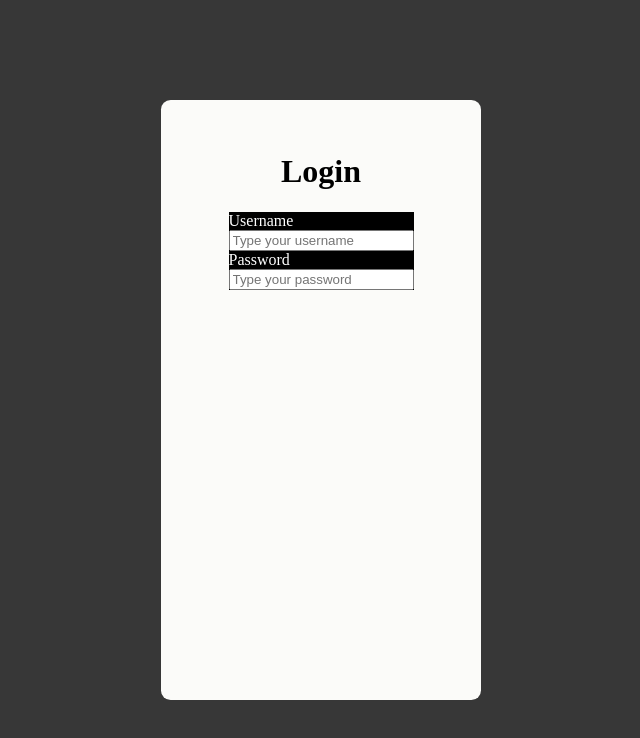
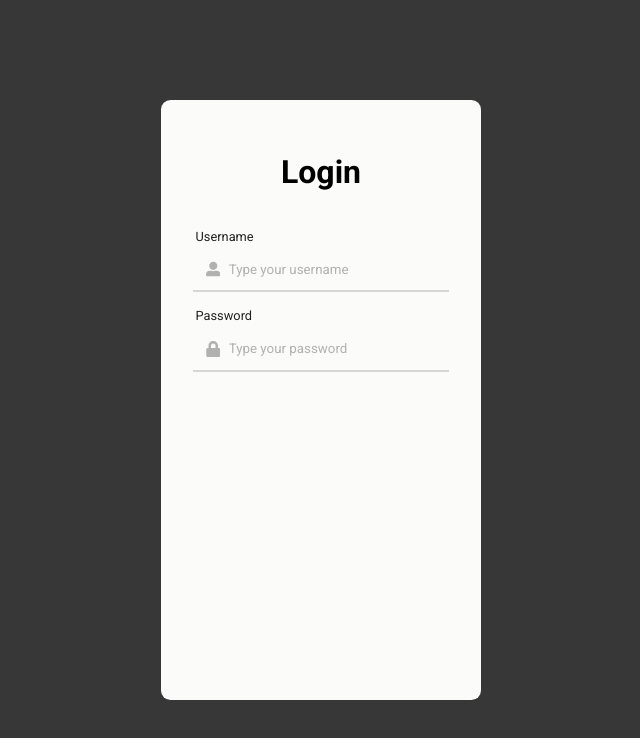
Before and after one commit to carltonLND/login-page-practice, a React (Vite) app: page / in a window 1280 px wide. Shown: the top 738 px of the page, without its empty margins (319-959 px from the left). Built offline with nearby package versions, Linux system fonts and the light colour scheme.

Commit message:
Add styling for input component

```diff
--- a/package.json
+++ b/package.json
@@ -10,7 +10,8 @@
   },
   "dependencies": {
     "react": "^18.2.0",
-    "react-dom": "^18.2.0"
+    "react-dom": "^18.2.0",
+    "react-icons": "^4.8.0"
   },
   "devDependencies": {
     "@types/react": "^18.0.28",
--- a/src/components/input/input.css
+++ b/src/components/input/input.css
@@ -1,4 +1,37 @@
 .input {
-  background-color: black;
-  color: white;
+  color: #21211f;
+  width: 100%;
 }
+
+.input .label {
+  font-weight: 400;
+  font-size: 0.8em;
+
+  padding-top: 0.4em;
+  padding-left: 0.2em;
+}
+
+.input .container {
+  width: 100%;
+
+  border-bottom: 2px solid #b1b1b1;
+  border-color: #d7d7d7;
+  padding: 0.8em;
+  padding-top: 0.4em;
+
+  display: flex;
+  align-items: center;
+  gap: 0.4em;
+}
+
+.input input {
+  width: 100%;
+  background: none;
+
+  border: none;
+  outline: none;
+}
+
+.input input::placeholder {
+  color: #b1b1b1;
+}
--- a/src/components/input/input.tsx
+++ b/src/components/input/input.tsx
@@ -1,9 +1,10 @@
 import React from "react";
 import "./input.css";
+import { FaLock, FaUserAlt } from "react-icons/fa";
 
 type Props = {
   label: string;
-  type: string;
+  type: string | "username" | "password";
   name: string;
   value: string;
   placeholder: string;
@@ -20,7 +21,16 @@ export function Input({
 }: Props) {
   return (
     <label className="input" htmlFor={label}>
-      {label}
+      <h2 className="label">{label}</h2>
+      <div className="container">
+        <FaUserAlt
+          color="#b1b1b1"
+          style={type === "username" ? {} : { display: "none" }}
+        />
+        <FaLock
+          color="#b1b1b1"
+          style={type === "password" ? {} : { display: "none" }}
+        />
         <input
           type={type}
           name={name}
@@ -28,6 +38,7 @@ export function Input({
           placeholder={placeholder}
           onChange={onChange}
         />
+      </div>
     </label>
   );
 }
--- a/src/index.css
+++ b/src/index.css
@@ -1,5 +1,8 @@
+@import url("https://fonts.googleapis.com/css2?family=Roboto:wght@100;400;700&display=swap");
+
 * {
   box-sizing: border-box;
+  font-family: "Roboto", sans-serif;
 }
 
 html,
```
Also changed, not shown: 1 other file (tests, documents, lock files or other folders). Lines whose indentation alone changed are shown as unchanged.
